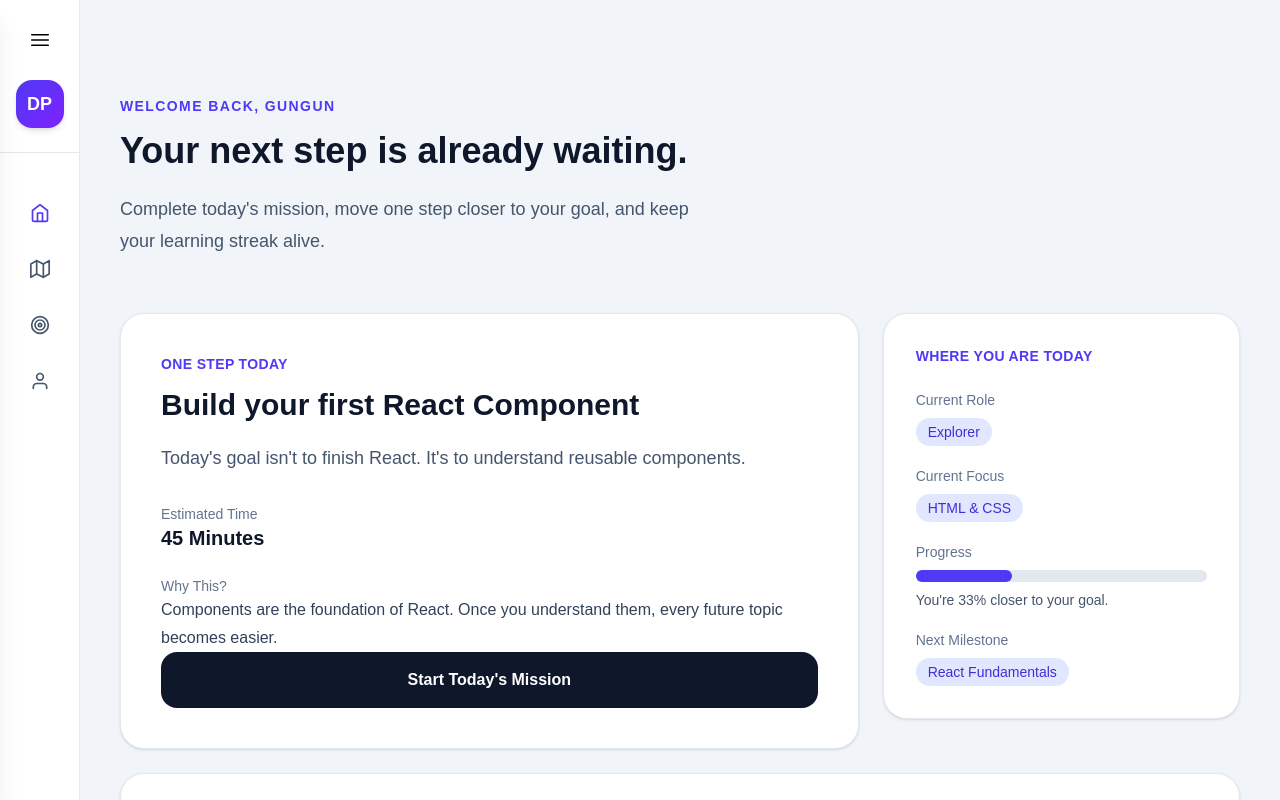
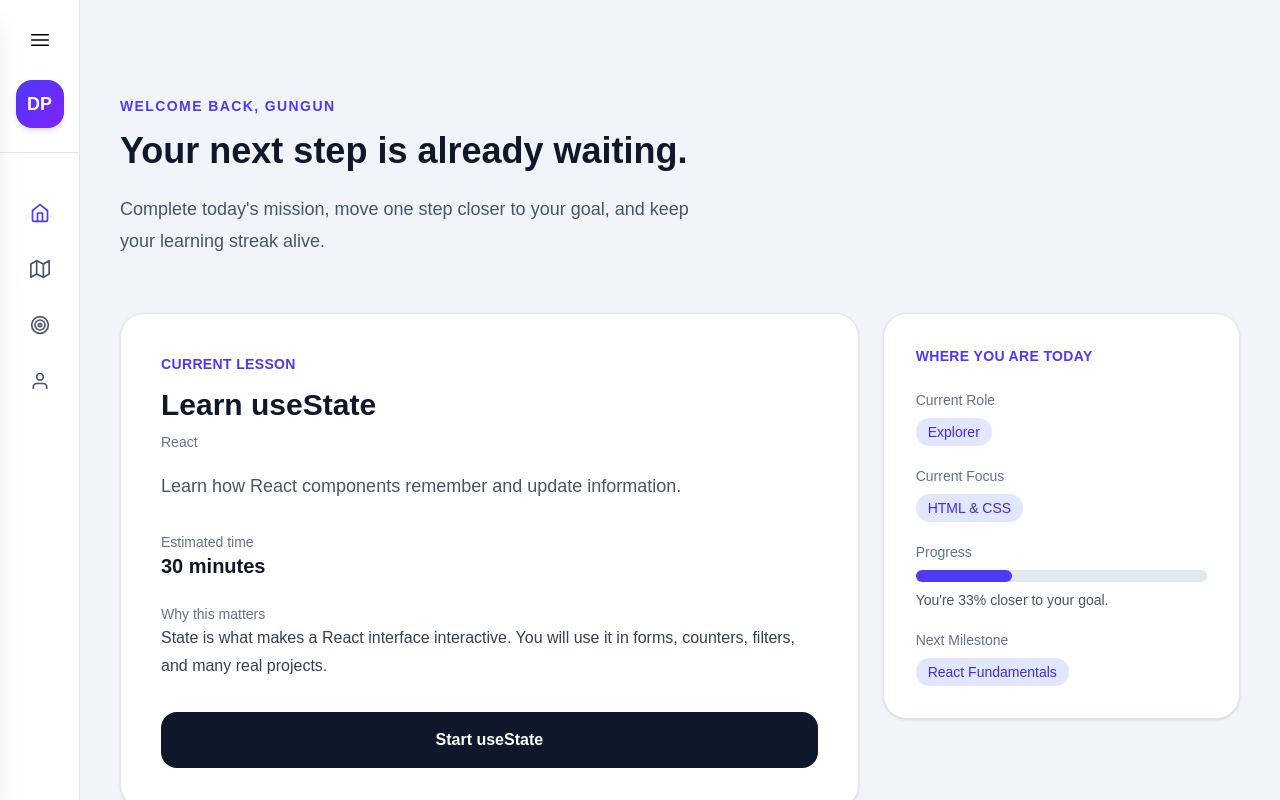
Before and after one commit to gunguncodes/DevPath, a React (Vite) app in the folder Frontend/devpath-ui/: page / in a window 1280 px wide. Shown: the top 800 px of the page. Built offline with nearby package versions, Linux system fonts and the light colour scheme.

Commit message:
feat: add current lesson dashboard flow

```diff
--- a/Frontend/devpath-ui/src/App.jsx
+++ b/Frontend/devpath-ui/src/App.jsx
@@ -1,7 +1,7 @@
 import { BrowserRouter, Routes, Route } from "react-router-dom";
-
 import Home from "./pages/Home";
 import Journey from "./pages/Journey";
+import Lesson from "./pages/Lesson";
 import Roadmap from "./pages/Roadmap";
 import Profile from "./pages/Profile";
 
@@ -11,6 +11,7 @@ function App() {
       <Routes>
         <Route path="/" element={<Home />} />
         <Route path="/journey" element={<Journey />} />
+        <Route path="/lessons/:lessonId" element={<Lesson />} />
         <Route path="/roadmap" element={<Roadmap />} />
         <Route path="/profile" element={<Profile />} />
       </Routes>
--- a/Frontend/devpath-ui/src/components/common/Button.jsx
+++ b/Frontend/devpath-ui/src/components/common/Button.jsx
@@ -1,13 +1,15 @@
-function Button({ children }) {
+function Button({ children, onClick, type = "button" }) {
   return (
     <button
+      type={type}
+      onClick={onClick}
       className="
         w-full
+        rounded-2xl
         bg-slate-900
+        py-4
+        font-semibold
         text-white
-        py-4
-        rounded-2xl
-        font-semibold
         transition
         hover:bg-slate-800
       "
--- a/Frontend/devpath-ui/src/components/home/MissionCard.jsx
+++ b/Frontend/devpath-ui/src/components/home/MissionCard.jsx
@@ -1,48 +1,54 @@
+import { useNavigate } from "react-router-dom";
 import Card from "../common/Card";
 import Button from "../common/Button";
 
-function MissionCard() {
+function MissionCard({ milestone, lesson }) {
+  const navigate = useNavigate();
   return (
-    <Card className="p-10">
-      <p className="text-sm font-semibold text-indigo-600 uppercase tracking-wide">
-        One Step Today
+    <Card className="p-8 sm:p-10">
+      <p className="text-sm font-semibold uppercase tracking-wide text-indigo-600">
+        Current lesson
       </p>
 
-      <h2 className="text-3xl font-bold text-slate-900 mt-3 leading-tight">
-        Build your first React Component
+      <h2 className="mt-3 text-3xl font-bold leading-tight text-slate-900">
+        Learn {lesson.title}
       </h2>
 
-      <p className="text-slate-600 mt-5 text-lg">
-        Today's goal isn't to finish React.
-        It's to understand reusable components.
+      <p className="mt-2 text-sm font-medium text-slate-500">
+        {milestone.title}
+      </p>
+
+      <p className="mt-5 text-lg text-slate-600">
+        {lesson.summary}
       </p>
 
       <div className="mt-8 space-y-6">
         <div>
           <p className="text-sm font-medium text-slate-500">
-            Estimated Time
+            Estimated time
           </p>
 
           <p className="text-xl font-semibold text-slate-900">
-            45 Minutes
+            {lesson.duration}
           </p>
         </div>
 
         <div>
           <p className="text-sm font-medium text-slate-500">
-            Why This?
+            Why this matters
           </p>
 
-          <p className="text-slate-700 leading-7">
-            Components are the foundation of React.
-            Once you understand them, every future topic becomes easier.
+          <p className="leading-7 text-slate-700">
+            {lesson.reason}
           </p>
         </div>
       </div>
 
-      <Button>
-        Start Today's Mission
-      </Button>
+      <div className="mt-8">
+        <Button onClick={() => navigate(`/lessons/${lesson.id}`)}>
+          Start {lesson.title}
+        </Button>
+      </div>
     </Card>
   );
 }
--- a/Frontend/devpath-ui/src/data/roadmap.js
+++ b/Frontend/devpath-ui/src/data/roadmap.js
@@ -29,7 +29,32 @@ export const roadmap = [
     lessons: [
       { id: "components", title: "Components", status: "completed" },
       { id: "props", title: "Props", status: "completed" },
-      { id: "use-state", title: "useState", status: "current" },
+      {
+           id: "use-state",
+           title: "useState",
+           status: "current",
+           duration: "30 minutes",
+           summary: "Learn how React components remember and update information.",
+           reason:
+           "State is what makes a React interface interactive. You will use it in forms, counters, filters, and many real projects.",
+           steps: [
+        {
+           title: "Create state",
+           description:
+           "Import useState and create a count value that starts at zero.",
+        },
+        {
+           title: "Display the value",
+           description:
+           "Render the count inside your component so the user can see it.",
+        },
+        {
+            title: "Update state",
+            description:
+            "Add a button that increases the count when the user clicks it.",
+        },
+        ],
+      },
       { id: "use-effect", title: "useEffect", status: "locked" },
     ],
   },
--- a/Frontend/devpath-ui/src/pages/Home.jsx
+++ b/Frontend/devpath-ui/src/pages/Home.jsx
@@ -3,15 +3,29 @@ import MissionCard from "../components/home/MissionCard";
 import ProgressCard from "../components/home/ProgressCard";
 import NextMilestone from "../components/home/NextMilestone";
 import MainLayout from "../layouts/MainLayout";
+import { roadmap } from "../data/roadmap";
 
 function Home() {
+  const currentMilestone = roadmap.find(
+    (milestone) => milestone.status === "current"
+  );
+
+  const currentLesson = currentMilestone?.lessons.find(
+    (lesson) => lesson.status === "current"
+  );
+
   return (
     <MainLayout>
       <Greeting />
 
-      <section className="grid grid-cols-3 gap-6 mt-10">
-        <div className="col-span-2">
-          <MissionCard />
+      <section className="mt-10 grid gap-6 lg:grid-cols-3">
+        <div className="lg:col-span-2">
+          {currentMilestone && currentLesson && (
+            <MissionCard
+              milestone={currentMilestone}
+              lesson={currentLesson}
+            />
+          )}
         </div>
 
         <div>
--- /dev/null
+++ b/Frontend/devpath-ui/src/pages/Lesson.jsx
@@ -0,0 +1,113 @@
+import { FiArrowLeft, FiClock, FiCheckCircle } from "react-icons/fi";
+import { Link, useParams } from "react-router-dom";
+import MainLayout from "../layouts/MainLayout";
+import { roadmap } from "../data/roadmap";
+
+export default function Lesson() {
+  const { lessonId } = useParams();
+
+  const milestone = roadmap.find((roadmapMilestone) =>
+    roadmapMilestone.lessons.some((lesson) => lesson.id === lessonId)
+  );
+
+  const lesson = milestone?.lessons.find(
+    (roadmapLesson) => roadmapLesson.id === lessonId
+  );
+
+  if (!milestone || !lesson) {
+    return (
+      <MainLayout>
+        <div className="mx-auto max-w-3xl">
+          <h1 className="text-3xl font-bold text-slate-900">
+            Lesson not found
+          </h1>
+
+          <Link
+            to="/journey"
+            className="mt-4 inline-block font-semibold text-indigo-600 hover:text-indigo-700"
+          >
+            Return to your journey
+          </Link>
+        </div>
+      </MainLayout>
+    );
+  }
+
+  return (
+    <MainLayout>
+      <div className="mx-auto max-w-3xl pb-10">
+        <Link
+          to="/journey"
+          className="inline-flex items-center gap-2 text-sm font-semibold text-slate-600 hover:text-slate-900"
+        >
+          <FiArrowLeft size={16} />
+          Back to journey
+        </Link>
+
+        <header className="mt-8">
+          <p className="text-sm font-semibold uppercase tracking-widest text-indigo-600">
+            {milestone.title}
+          </p>
+
+          <h1 className="mt-3 text-4xl font-bold tracking-tight text-slate-900">
+            Learn {lesson.title}
+          </h1>
+
+          <p className="mt-4 max-w-2xl text-lg leading-8 text-slate-600">
+            {lesson.summary}
+          </p>
+        </header>
+
+        <section className="mt-8 grid gap-6 md:grid-cols-3">
+          <div className="rounded-2xl border border-slate-200 bg-white p-6 shadow-sm md:col-span-2">
+            <h2 className="text-xl font-bold text-slate-900">
+              Today&apos;s checklist
+            </h2>
+
+            <div className="mt-6 space-y-5">
+              {lesson.steps?.map((step, index) => (
+                <div key={step.title} className="flex gap-4">
+                  <span className="flex h-8 w-8 shrink-0 items-center justify-center rounded-full bg-indigo-100 text-sm font-bold text-indigo-700">
+                    {index + 1}
+                  </span>
+
+                  <div>
+                    <h3 className="font-semibold text-slate-900">
+                      {step.title}
+                    </h3>
+
+                    <p className="mt-1 leading-6 text-slate-600">
+                      {step.description}
+                    </p>
+                  </div>
+                </div>
+              ))}
+            </div>
+          </div>
+
+          <aside className="rounded-2xl border border-slate-200 bg-white p-6 shadow-sm">
+            <div className="flex items-center gap-2 text-slate-600">
+              <FiClock size={18} />
+              <span className="text-sm font-medium">Estimated time</span>
+            </div>
+
+            <p className="mt-2 text-2xl font-bold text-slate-900">
+              {lesson.duration}
+            </p>
+
+            <div className="mt-8">
+              <div className="flex items-center gap-2 text-slate-600">
+                <FiCheckCircle size={18} />
+                <span className="text-sm font-medium">Why this matters</span>
+              </div>
+
+              <p className="mt-3 text-sm leading-6 text-slate-600">
+                {lesson.reason}
+              </p>
+            </div>
+          </aside>
+        </section>
+      </div>
+    </MainLayout>
+  );
+}
```
